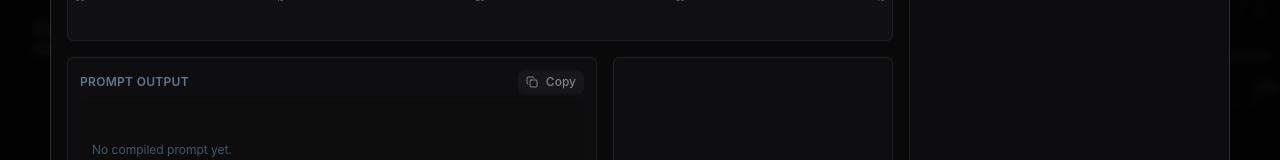
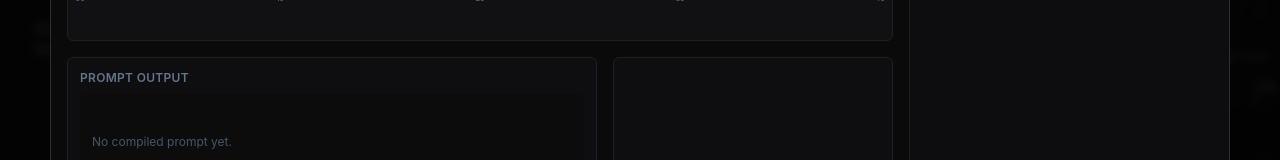
Before and after one commit to sollaholla/genedit-pro, a React (Vite) app: page / in a window 1280 px wide. Both pictures are taken after a click on the button 26 px from the left and 129 px from the top of the page. Shown: the part 460-620 px from the top of the page. Built offline with nearby package versions, Linux system fonts and the light colour scheme.

Commit message:
feat(SequenceEditor): add conditional rendering for copy prompt button based on prompt availability

```diff
--- a/src/components/media/SequenceEditor.tsx
+++ b/src/components/media/SequenceEditor.tsx
@@ -334,6 +334,7 @@ export function SequenceEditor({ assetId, draftFolderId = null, onClose, onGener
       setCopied(false);
     }
   };
+  const canCopyPrompt = Boolean(composedPrompt.trim());
   const importMarkerImage = async () => {
     if (!imagePickerMarker) return;
     const input = document.createElement('input');
@@ -680,10 +681,12 @@ export function SequenceEditor({ assetId, draftFolderId = null, onClose, onGener
               <section className="flex min-h-[150px] flex-col rounded-md border border-surface-700 bg-surface-900/70 p-3">
                 <div className="mb-2 flex items-center justify-between gap-2">
                   <div className="text-xs font-semibold uppercase tracking-wide text-slate-500">Prompt Output</div>
-                  <button className="btn-ghost px-2 py-1 text-xs" onClick={() => void copyPrompt()} disabled={!composedPrompt.trim()}>
-                    <Copy size={12} />
-                    {copied ? 'Copied' : 'Copy'}
-                  </button>
+                  {canCopyPrompt && (
+                    <button className="btn-ghost px-2 py-1 text-xs" onClick={() => void copyPrompt()}>
+                      <Copy size={12} />
+                      {copied ? 'Copied' : 'Copy'}
+                    </button>
+                  )}
                 </div>
                 <SequencePromptOutput
                   sequence={sequence}
```
